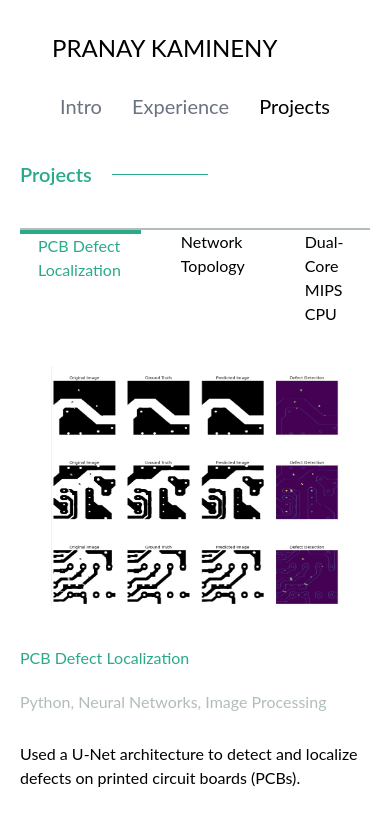
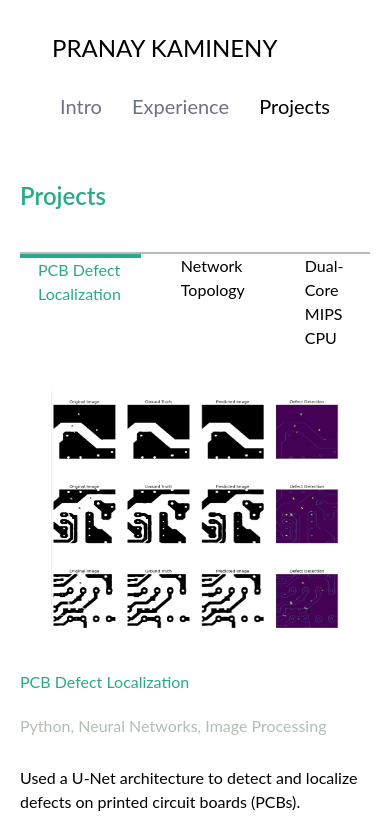
Before and after one commit to PranayKamineny/portfolio, a React (Create React App) app in the folder client/: page /projects in a window 390 px wide. Shown: the top 822 px of the page. Built offline with nearby package versions, Linux system fonts and the light colour scheme.

Commit message:
fix styling

```diff
--- a/client/src/components/Experience.js
+++ b/client/src/components/Experience.js
@@ -6,7 +6,7 @@ function Experience() {
     const [selectedExp, setSelectedExp] = useState(0);
 
     return (
-        <div className='py-10'>
+        <div className='py-10 sm:py-5'>
             <SectionTitle title="Experience"/>
             <div className='flex py-10 gap-20 sm:gap-10 sm:flex-col'>
                 <div className='flex flex-col justify-between gap-10 w-96 sm:gap-5 border-l-2 border-secondary sm:border-l-0 sm:border-t-2 sm:flex-row sm:overflow-scroll sm:w-full'>
--- a/client/src/components/Intro.js
+++ b/client/src/components/Intro.js
@@ -9,7 +9,7 @@ function Intro() {
 
     return (
       <div className="px-5 py-5">
-        <div className="flex gap-10 py-10 md:flex-col sm:flex-col sm:items-center">
+        <div className="flex gap-10 py-10 sm:py-0 md:flex-col sm:flex-col sm:items-center">
             <img className="h-48 w-48 md:h-32 md:w-32" src={logo} alt="[Picture of me]"/>
             <div className="flex flex-col gap-5 py-5 sm:py-0">
                 <p className="text-xl sm:text-base">
--- a/client/src/components/Projects.js
+++ b/client/src/components/Projects.js
@@ -7,7 +7,7 @@ function Projects() {
     const [selectedProj, setSelectedProj] = useState(0);
 
     return (
-        <div>
+        <div className='py-10 sm:py-5'>
             <SectionTitle title="Projects"/>
             <div className='flex py-10 gap-20 sm:gap-10 sm:flex-col sm:items-center'>
                     <div className='flex flex-col justify-between gap-10 sm:gap-5 border-l-2 border-secondary sm:border-l-0 sm:border-t-2 sm:flex-row sm:overflow-scroll sm:w-full'>
--- a/client/src/components/SectionTitle.js
+++ b/client/src/components/SectionTitle.js
@@ -1,8 +1,8 @@
 function SectionTitle({title}) {
     return (
         <div className="flex gap-5 items-center">
-            <h1 className="text-3xl sm:text-xl text-primary font-semibold">{title}</h1>
-            <div className="w-40 sm:w-24 h-[1px] bg-primary"></div>
+            <h1 className="text-3xl sm:text-2xl text-primary font-semibold">{title}</h1>
+            <div className="w-40 sm:w-24 h-[1px] sm:h-0 bg-primary"></div>
         </div>
     );
   }
```
